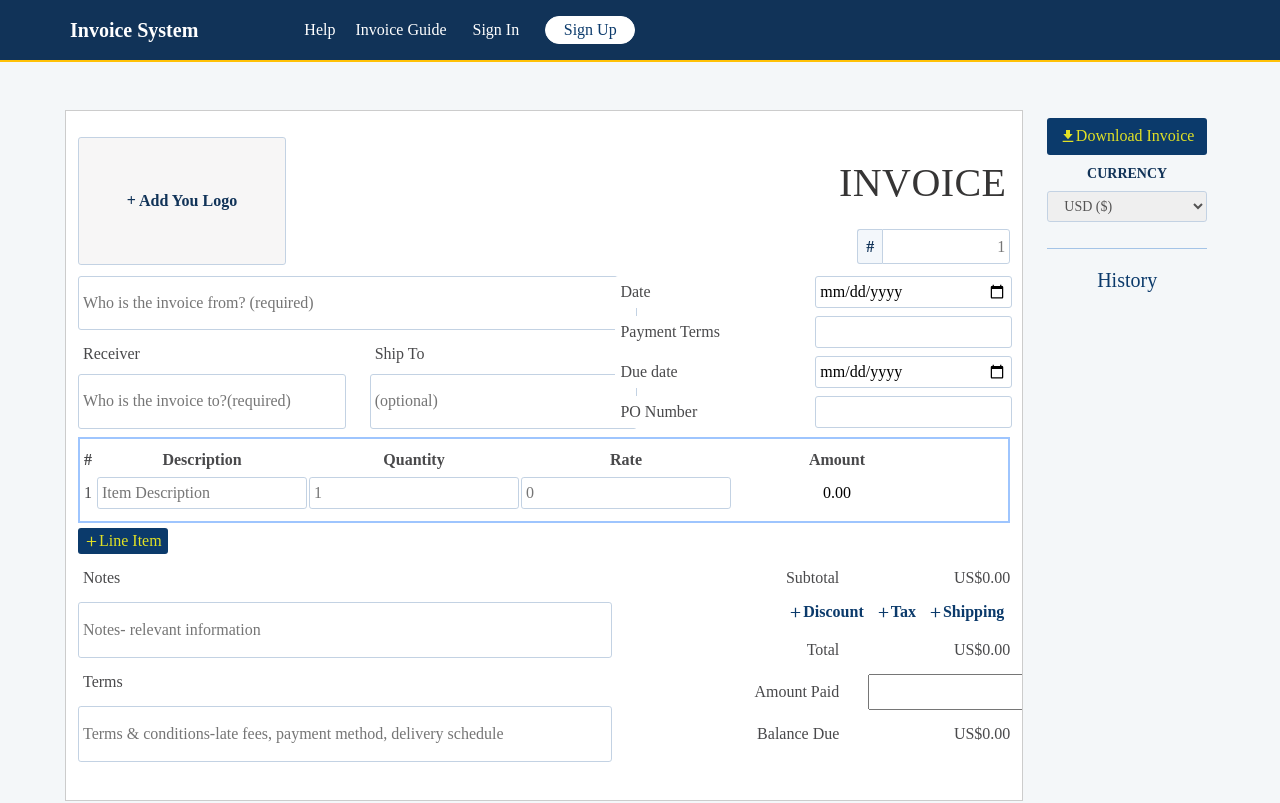
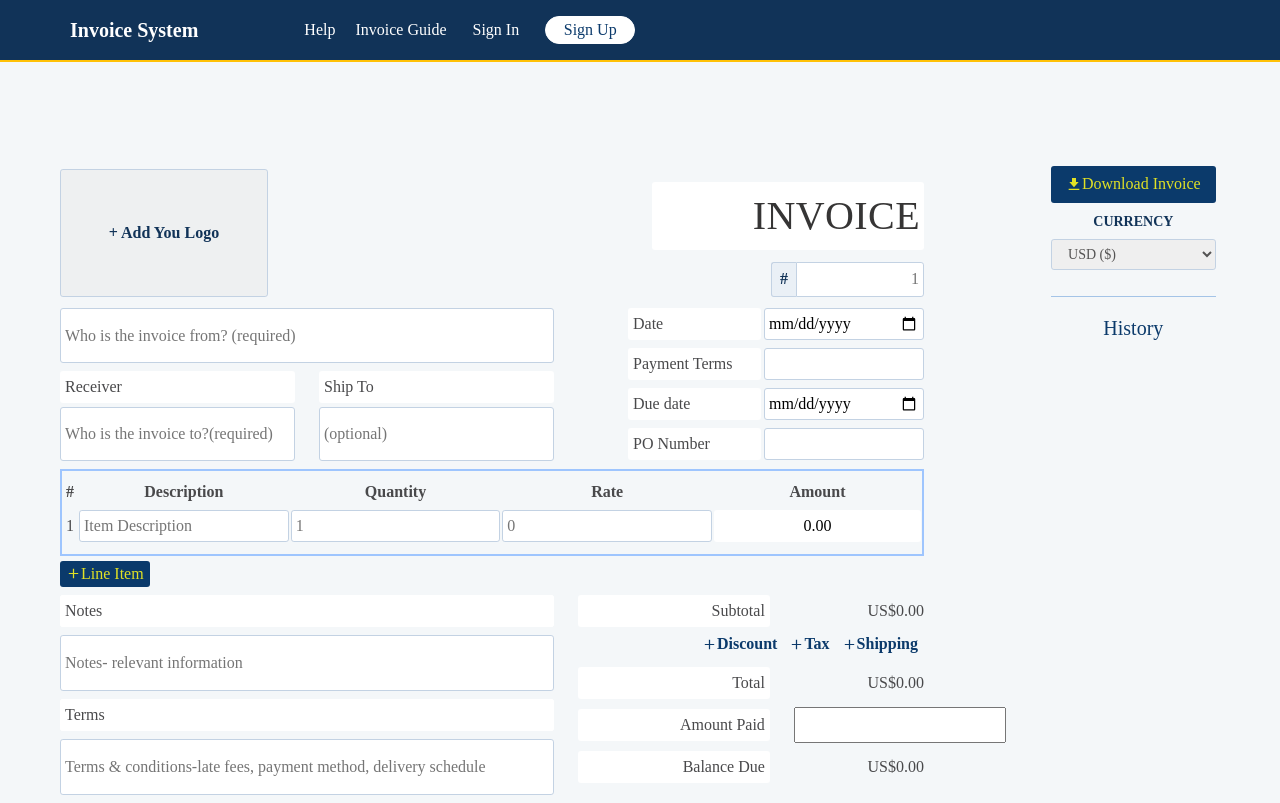
Before and after one commit to Ollah16/invoice-app, a React (Create React App) app: page / in a window 1280 px wide. Shown: the top 803 px of the page. Built offline with nearby package versions, Linux system fonts and the light colour scheme.

Commit message:
Refactor: update responsiveness on InvoicePage Component

```diff
--- a/src/components/desktop/InvoicePage.js
+++ b/src/components/desktop/InvoicePage.js
@@ -1,5 +1,5 @@
 import React from "react";
-import { Col, Row } from "react-bootstrap";
+import { Col, Container, Row } from "react-bootstrap";
 import InvoiceSummary from "./InvoiceSummary/InvoiceSummary";
 import InvoiceTerms from "./InvoiceTerms";
 import InvoiceItemsTable from "./InvoiceItemsTable";
@@ -11,32 +11,32 @@ import InvoiceLogoSection from "./InvoiceLogoSection";
 
 const InvoicePage = () => {
 
-    return (<Row className='justify-content-between largeScreen'>
+    return (<Container fluid className="main d-flex flex-column">
+        <Row className='justify-content-between p-5'>
 
-        <Col lg={10} md={12} className="inner-content-col">
-            <Col lg={12} md={12} className='d-flex justify-content-between align-items-center'>
+            <Col lg={9} md={9} className="invoice-information-section">
+                <Row className='d-flex justify-content-between align-items-center'>
                     <InvoiceLogoSection />
                     <InvoiceMeta />
-            </Col>
+                </Row>
 
-            <Col lg={12} md={12} className='d-flex justify-content-between gapInclude'>
+                <Row className='justify-content-between gap-1'>
                     <InvoiceContactSection />
                     <InvoiceDateDetails />
-            </Col>
+                </Row>
 
                 <InvoiceItemsTable />
 
                 <Row className="justify-content-between">
-
                     <InvoiceTerms />
-
                     <InvoiceSummary />
                 </Row>
             </Col>
 
-        <Col className="downloadSection">
+            <Col lg={3} md={3} className="downloadSection">
                 <DownloadBtnPage />
             </Col>
-    </Row >)
+        </Row >
+    </Container>)
 }
 export default InvoicePage
```
Lines whose indentation alone changed are shown as unchanged.
